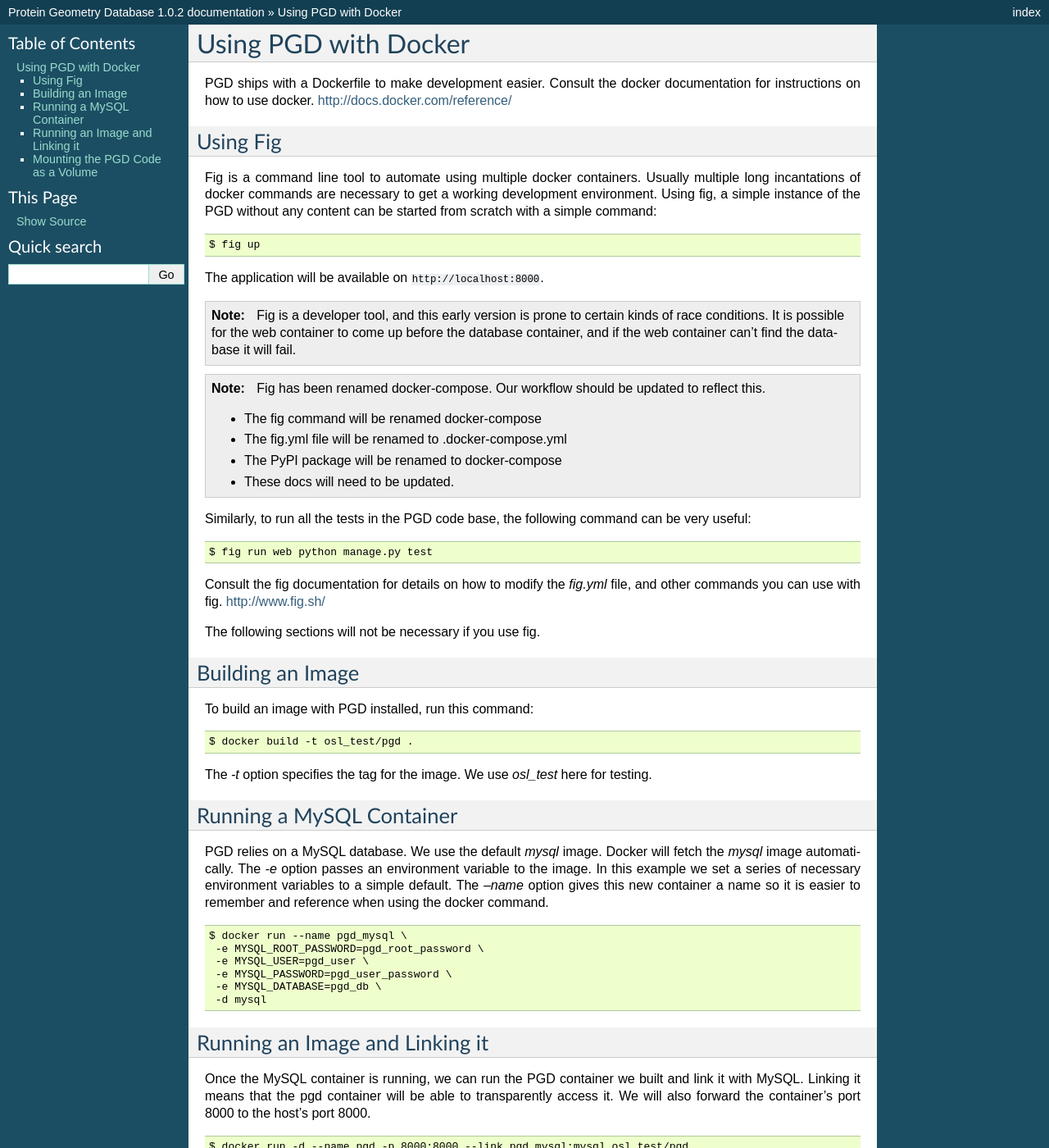
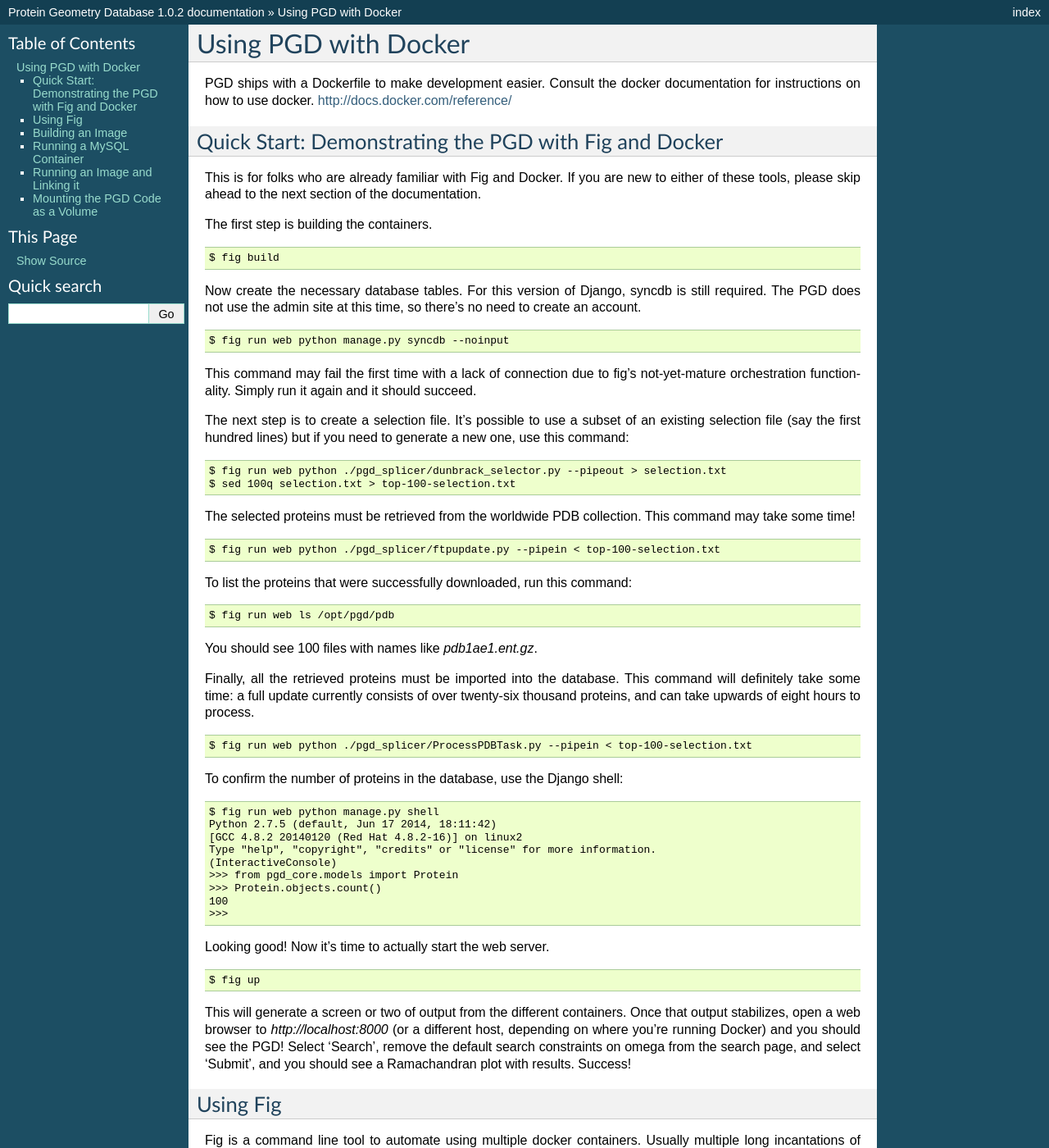
Before and after one commit to Karplus-Lab-OSU/pgd, a Sphinx documentation site: the page built from docs/source/docker.rst, in a window 1280 px wide and 1400 px high. Shown: the whole window at 82% size. Built offline with Sphinx 7.4.7, drawn with Linux system fonts in a browser that asks for light colours; some of the changed text lies outside the part shown.

Commit message:
Added quick start to documentation.
Now that fig and docker are working as expected, the documentation
needed a "quick start" to help potential developers and testers spin
up a small (100-protein) instance of the PGD.  This quick start
assumes familiarity with the new tools, but there are sufficient
checks along the way to confirm that progress is being made.

```diff
--- a/docs/source/docker.rst
+++ b/docs/source/docker.rst
@@ -6,6 +6,93 @@ PGD ships with a Dockerfile to make development easier.
 Consult the docker documentation for instructions on how to use docker.
 http://docs.docker.com/reference/
 
+
+Quick Start: Demonstrating the PGD with Fig and Docker
+------------------------------------------------------
+
+This is for folks who are already familiar with Fig and Docker.  If
+you are new to either of these tools, please skip ahead to the next
+section of the documentation.
+
+The first step is building the containers.
+
+
+::
+
+   $ fig build
+
+Now create the necessary database tables.  For this version of Django,
+syncdb is still required.  The PGD does not use the admin site at this
+time, so there's no need to create an account.
+
+::
+
+   $ fig run web python manage.py syncdb --noinput
+
+This command may fail the first time with a lack of connection due to
+fig's not-yet-mature orchestration functionality.  Simply run it again
+and it should succeed.
+
+The next step is to create a selection file.  It's possible to use a
+subset of an existing selection file (say the first hundred lines) but
+if you need to generate a new one, use this command:
+
+::
+
+   $ fig run web python ./pgd_splicer/dunbrack_selector.py --pipeout > selection.txt
+   $ sed 100q selection.txt > top-100-selection.txt
+
+The selected proteins must be retrieved from the worldwide PDB
+collection.  This command may take some time!
+
+::
+
+   $ fig run web python ./pgd_splicer/ftpupdate.py --pipein < top-100-selection.txt
+
+To list the proteins that were successfully downloaded, run this command:
+
+::
+
+   $ fig run web ls /opt/pgd/pdb
+
+You should see 100 files with names like `pdb1ae1.ent.gz`.
+
+Finally, all the retrieved proteins must be imported into the
+database.  This command will definitely take some time: a full update
+currently consists of over twenty-six thousand proteins, and can take
+upwards of eight hours to process.
+
+::
+
+   $ fig run web python ./pgd_splicer/ProcessPDBTask.py --pipein < top-100-selection.txt
+
+To confirm the number of proteins in the database, use the Django shell:
+
+::
+
+   $ fig run web python manage.py shell
+   Python 2.7.5 (default, Jun 17 2014, 18:11:42)
+   [GCC 4.8.2 20140120 (Red Hat 4.8.2-16)] on linux2
+   Type "help", "copyright", "credits" or "license" for more information.
+   (InteractiveConsole)
+   >>> from pgd_core.models import Protein
+   >>> Protein.objects.count()
+   100
+   >>>
+
+Looking good!  Now it's time to actually start the web server.
+
+::
+
+   $ fig up
+
+This will generate a screen or two of output from the different
+containers.  Once that output stabilizes, open a web browser to
+`http://localhost:8000` (or a different host, depending on where
+you're running Docker) and you should see the PGD!  Select 'Search',
+remove the default search constraints on omega from the search page,
+and select 'Submit', and you should see a Ramachandran plot with
+results.  Success!
 
 Using Fig
 ---------
@@ -107,3 +194,6 @@ Some developers may find the following to be convenient:
     -v /path/to/code:/opt/pgd \
     --link pgd_mysql:mysql \
     osl_test/pgd
+
+Be warned: this may clash with the Dockerfile's treatment of
+`settings.py` depending on whether one already exists in the checkout.
```
